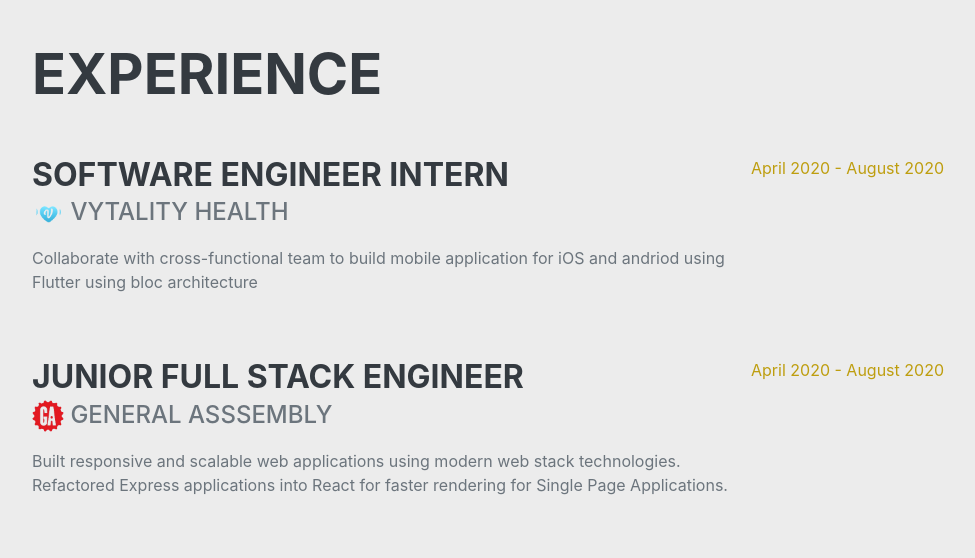
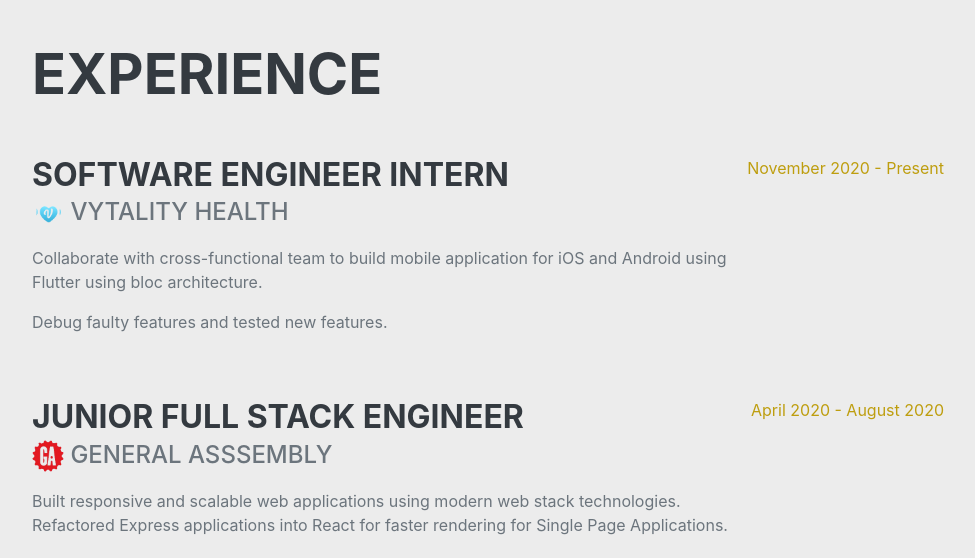
Before and after one commit to shepardi/Portfolio, a plain HTML site: page index.html in a window 1280 px wide. Shown: the part 3934-4492 px from the top of the page, without its empty margins (288-1263 px from the left). Drawn offline with nearby package versions, Linux system fonts and the light colour scheme; a web font is replaced by a local one.

Commit message:
fixed dates and description to vytality section

```diff
--- a/index.html
+++ b/index.html
@@ -401,10 +401,14 @@
                         <img class="company-img" src="./images/Vytality.png" alt="">
                         Vytality Health
                     </div>
-                    <p>Collaborate with cross-functional team to build mobile application for iOS and andriod using
-                        Flutter using bloc architecture</p>
+                    <p>Collaborate with cross-functional team to build mobile application for iOS and Android using
+                        Flutter using bloc architecture.
+                    </p>
+                    <p>
+                        Debug faulty features and tested new features.
+                    </p>
                 </div>
-                <div class="flex-shrink-0"><span class="text-primary">April 2020 - August 2020</span>
+                <div class="flex-shrink-0"><span class="text-primary">November 2020 - Present</span>
                 </div>
             </div>
 
```
